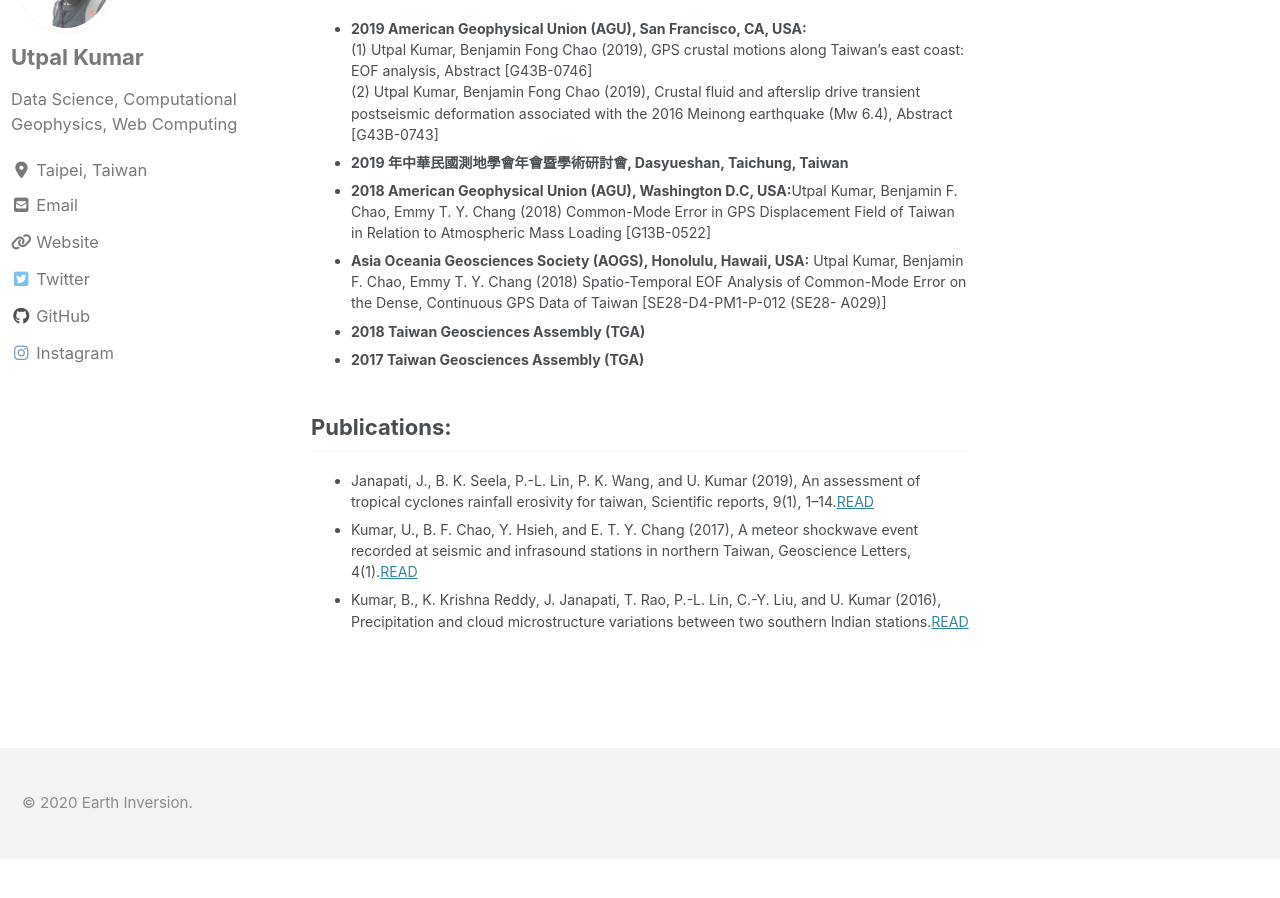
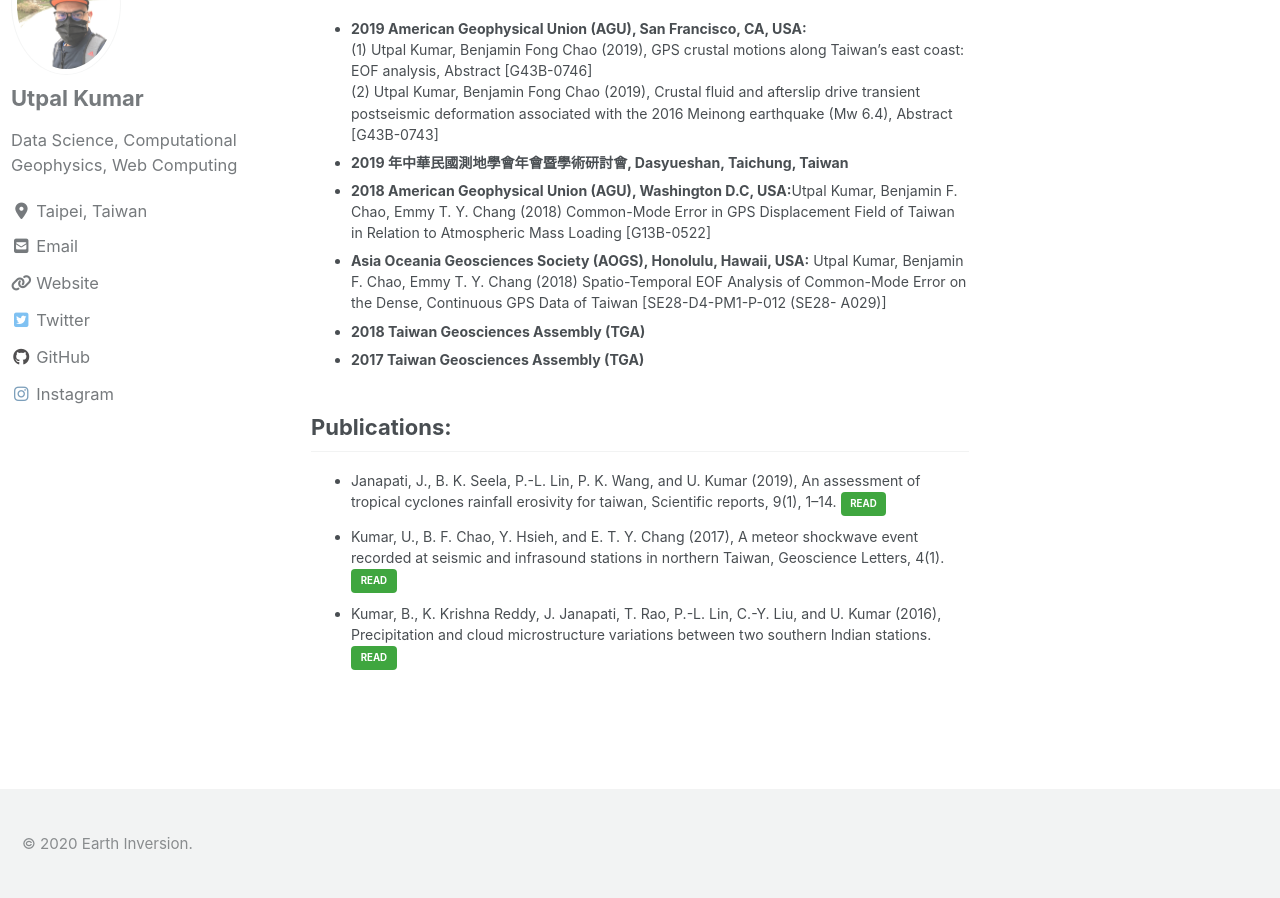
Before and after one commit to apexcodings/earthinversion.github.io, a Jekyll site: the page built from index.html, in a window 1280 px wide and 900 px high, scrolled down 1251 px. Built offline with Jekyll 4.4.1, drawn with Linux system fonts in a browser that asks for light colours; cached includes are drawn as plain includes; nearby versions of some CDN libraries; the list of posts is cut into pages by our own code; before the commit the page ends 2110 px from its top, so only the background shows below that.

Commit message:
publications read button

```diff
--- a/index.html
+++ b/index.html
@@ -56,7 +56,7 @@
 
 <h2 style="font-size:1em">Publications:</h2>
 <ul style="font-size:0.8em">
-  <li>Janapati, J., B. K. Seela, P.-L. Lin, P. K. Wang, and U. Kumar (2019), An assessment of tropical cyclones rainfall erosivity for taiwan, Scientific reports, 9(1), 1–14.<a href="https://www.nature.com/articles/s41598-019-52028-5">READ</a></li>
-  <li>Kumar, U., B. F. Chao, Y. Hsieh, and E. T. Y. Chang (2017), A meteor shockwave event recorded at seismic and infrasound stations in northern Taiwan, Geoscience Letters, 4(1).<a href="https://geoscienceletters.springeropen.com/articles/10.1186/s40562-017-0079-2">READ</a></li>
-  <li>Kumar, B., K. Krishna Reddy, J. Janapati, T. Rao, P.-L. Lin, C.-Y. Liu, and U. Kumar (2016), Precipitation and cloud microstructure variations between two southern Indian stations.<a href="https://www.spiedigitallibrary.org/conference-proceedings-of-spie/9876/98761O/Precipitation-and-cloud-microstructure-variations-between-two-southern-Indian-stations/10.1117/12.2218458.short?webSyncID=9a0ce46e-9e6e-c7a4-9dab-6a0cbad05932&sessionGUID=9ad883c9-d902-bc99-93ce-d268bead49a2&SSO=1">READ</a></li>
+  <li>Janapati, J., B. K. Seela, P.-L. Lin, P. K. Wang, and U. Kumar (2019), An assessment of tropical cyclones rainfall erosivity for taiwan, Scientific reports, 9(1), 1–14. <a href="https://www.nature.com/articles/s41598-019-52028-5" class="btn btn--success btn--small">READ</a></li>
+  <li>Kumar, U., B. F. Chao, Y. Hsieh, and E. T. Y. Chang (2017), A meteor shockwave event recorded at seismic and infrasound stations in northern Taiwan, Geoscience Letters, 4(1). <a href="https://geoscienceletters.springeropen.com/articles/10.1186/s40562-017-0079-2" class="btn btn--success btn--small">READ</a></li>
+  <li>Kumar, B., K. Krishna Reddy, J. Janapati, T. Rao, P.-L. Lin, C.-Y. Liu, and U. Kumar (2016), Precipitation and cloud microstructure variations between two southern Indian stations. <a href="https://www.spiedigitallibrary.org/conference-proceedings-of-spie/9876/98761O/Precipitation-and-cloud-microstructure-variations-between-two-southern-Indian-stations/10.1117/12.2218458.short?webSyncID=9a0ce46e-9e6e-c7a4-9dab-6a0cbad05932&sessionGUID=9ad883c9-d902-bc99-93ce-d268bead49a2&SSO=1" class="btn btn--success btn--small">READ</a></li>
 </ul>
```
